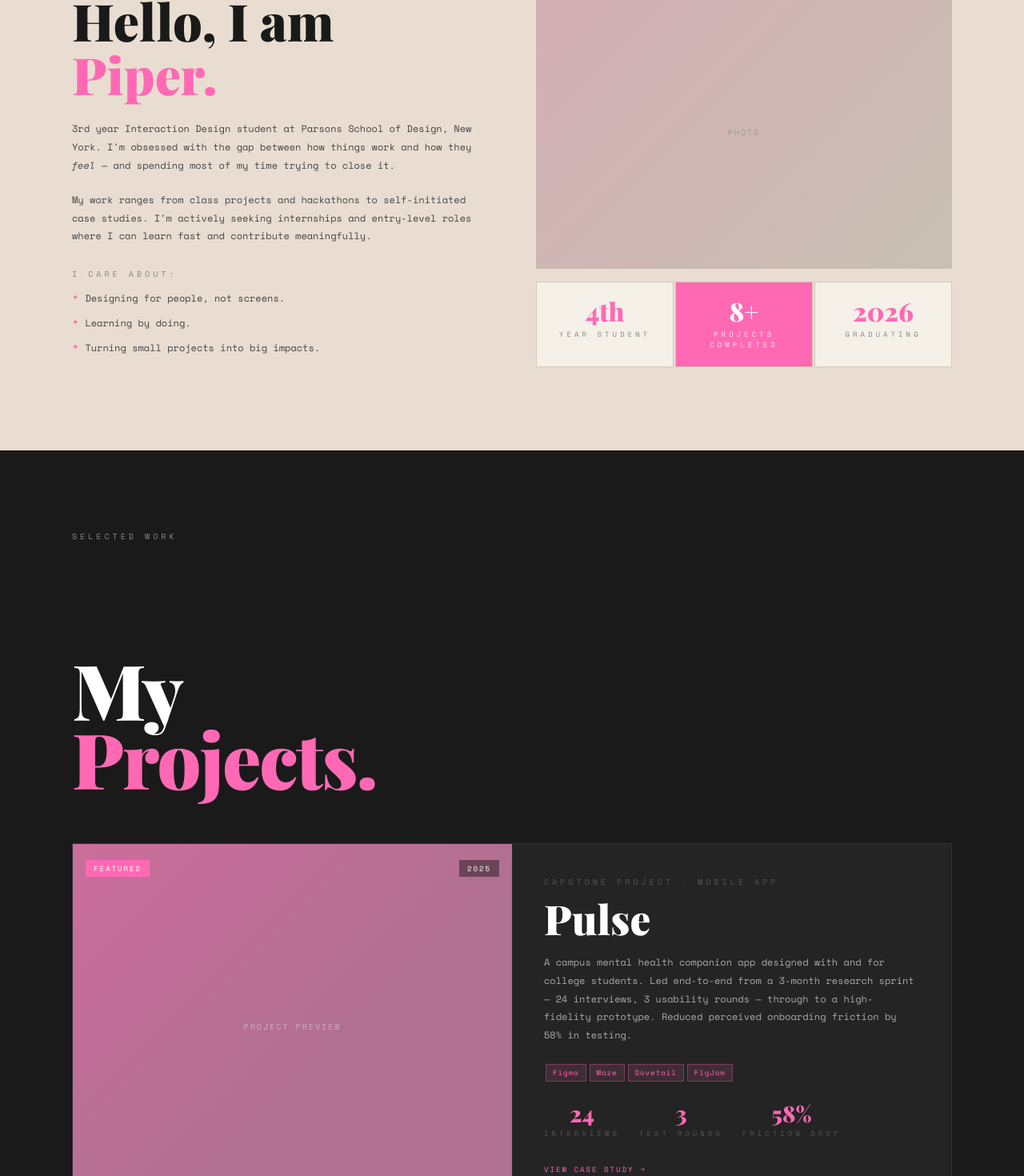
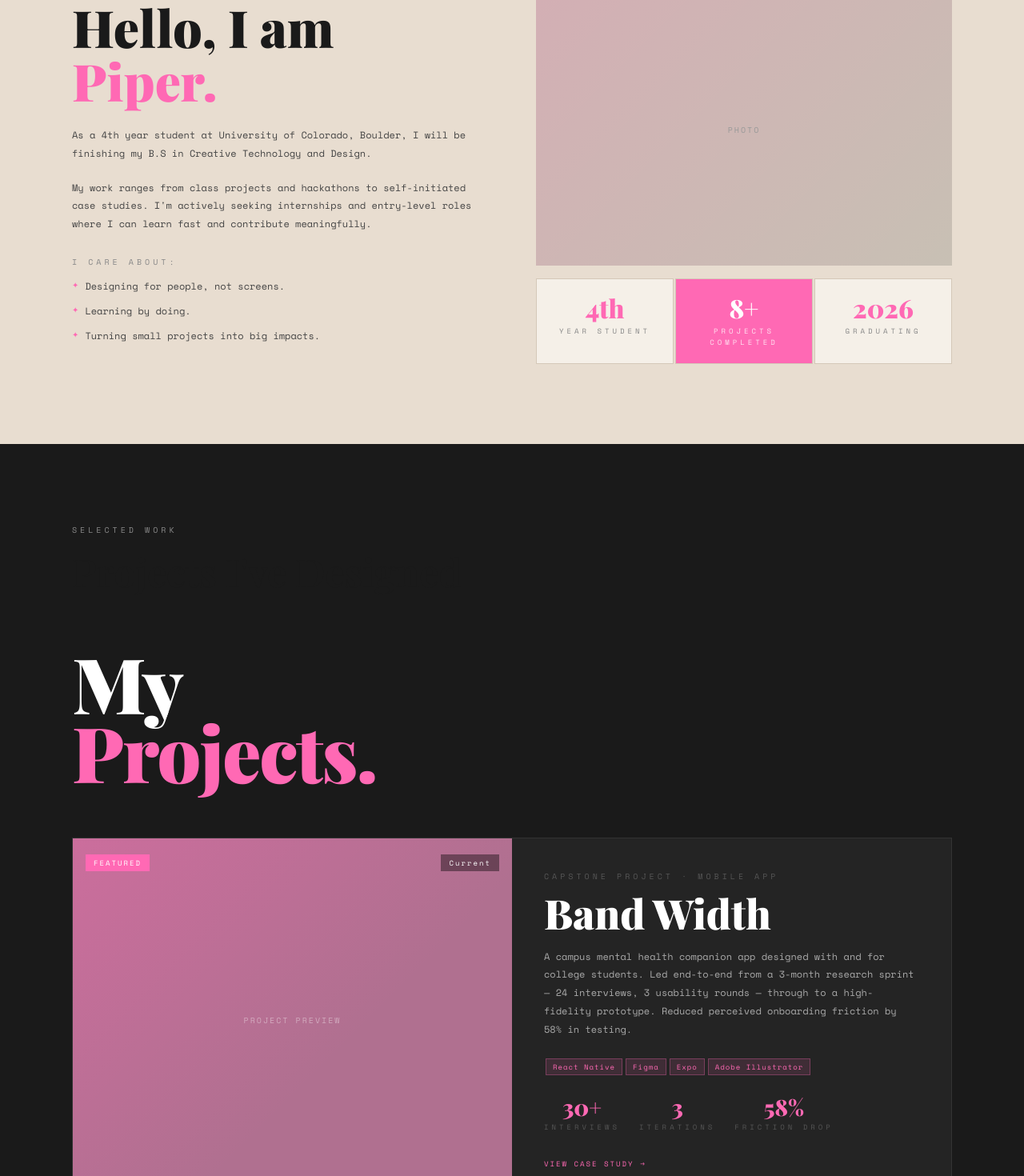
Before and after one commit to Pipervetowich/portfolio, a React (Vite) app in the folder portfolio/: page / in a window 1280 px wide. Shown: the part 963-2433 px from the top of the page at 80% size. Built offline with nearby package versions, Linux system fonts and the light colour scheme; a web font is replaced by a local one.

Commit message:
Update App.tsx

```diff
--- a/portfolio/src/App.tsx
+++ b/portfolio/src/App.tsx
@@ -77,10 +77,10 @@ const skills = [
   "React",
   "HTML",
   "JavaScript",
-  "Adove Illustrator",
+  "Adobe Illustrator",
   "Adobe Photoshop",
   "Adobe InDesign",
-  "Framer",
+  "3D Modeling",
 ];
 
 const stats = [
@@ -318,10 +318,8 @@ export default function App() {
                 <span style={{ color: PINK, fontStyle: "italic" }}>Piper.</span>
               </h2>
               <p className="body-text" style={{ marginBottom: 20 }}>
-                3rd year Interaction Design student at Parsons School of Design,
-                New York. I'm obsessed with the gap between how things work and
-                how they <em>feel</em> — and spending most of my time trying to
-                close it.
+                As a 4th year student at University of Colorado, Boulder, I will
+                be finishing my B.S in Creative Technology and Design.
               </p>
               <p className="body-text" style={{ marginBottom: 28 }}>
                 My work ranges from class projects and hackathons to
@@ -540,7 +538,7 @@ export default function App() {
                     padding: "4px 10px",
                   }}
                 >
-                  2025
+                  Current
                 </span>
               </div>
               <span
@@ -574,7 +572,7 @@ export default function App() {
                   marginBottom: 16,
                 }}
               >
-                Pulse
+                Band Width
               </p>
               <p
                 className="body-text"
@@ -587,11 +585,13 @@ export default function App() {
                 testing.
               </p>
               <div style={{ marginBottom: 24 }}>
-                {["Figma", "Maze", "Dovetail", "FigJam"].map((t) => (
-                  <span key={t} className="tool-chip">
-                    {t}
-                  </span>
-                ))}
+                {["React Native", "Figma", "Expo", "Adobe Illustrator"].map(
+                  (t) => (
+                    <span key={t} className="tool-chip">
+                      {t}
+                    </span>
+                  ),
+                )}
               </div>
               <div
                 style={{
@@ -602,8 +602,8 @@ export default function App() {
                 }}
               >
                 {[
-                  { label: "24", sub: "interviews" },
-                  { label: "3", sub: "test rounds" },
+                  { label: "30+", sub: "interviews" },
+                  { label: "3", sub: "iterations" },
                   { label: "58%", sub: "friction drop" },
                 ].map(({ label, sub }) => (
                   <div key={sub} style={{ textAlign: "center" }}>
```
